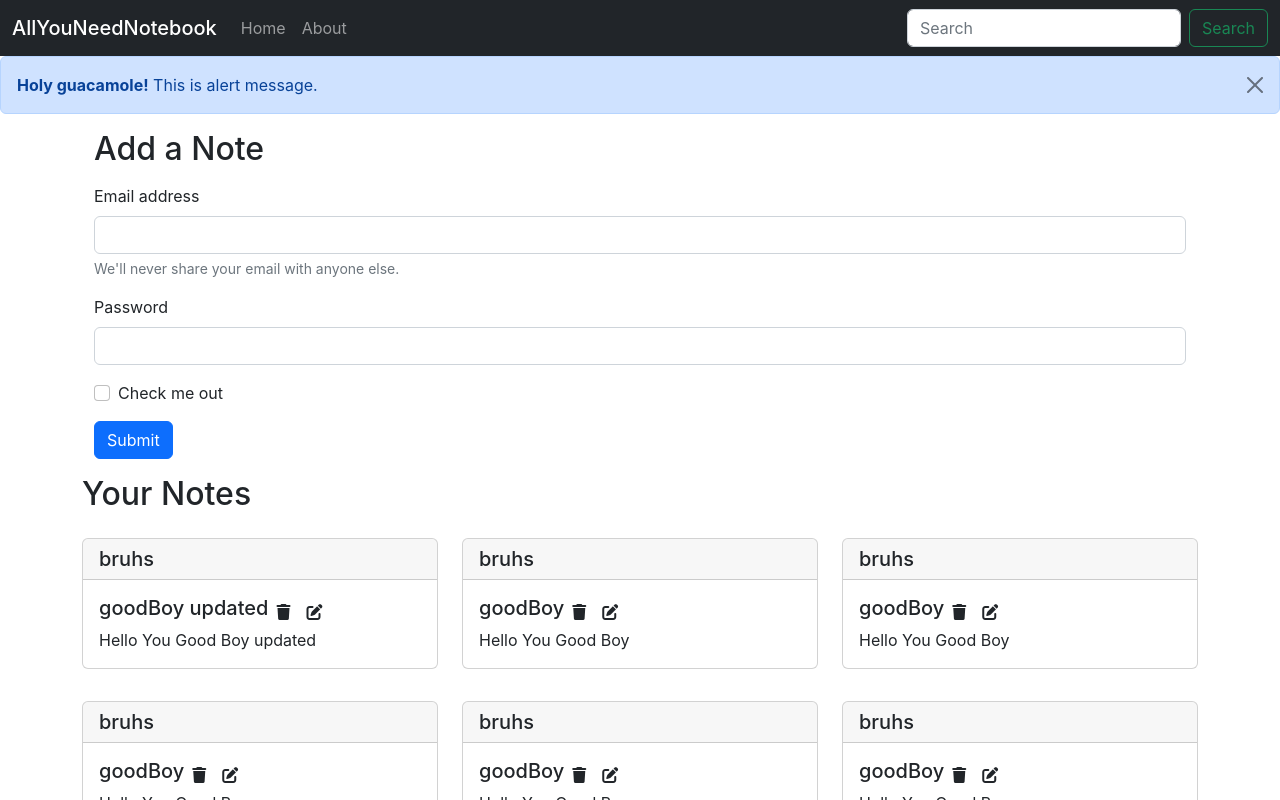
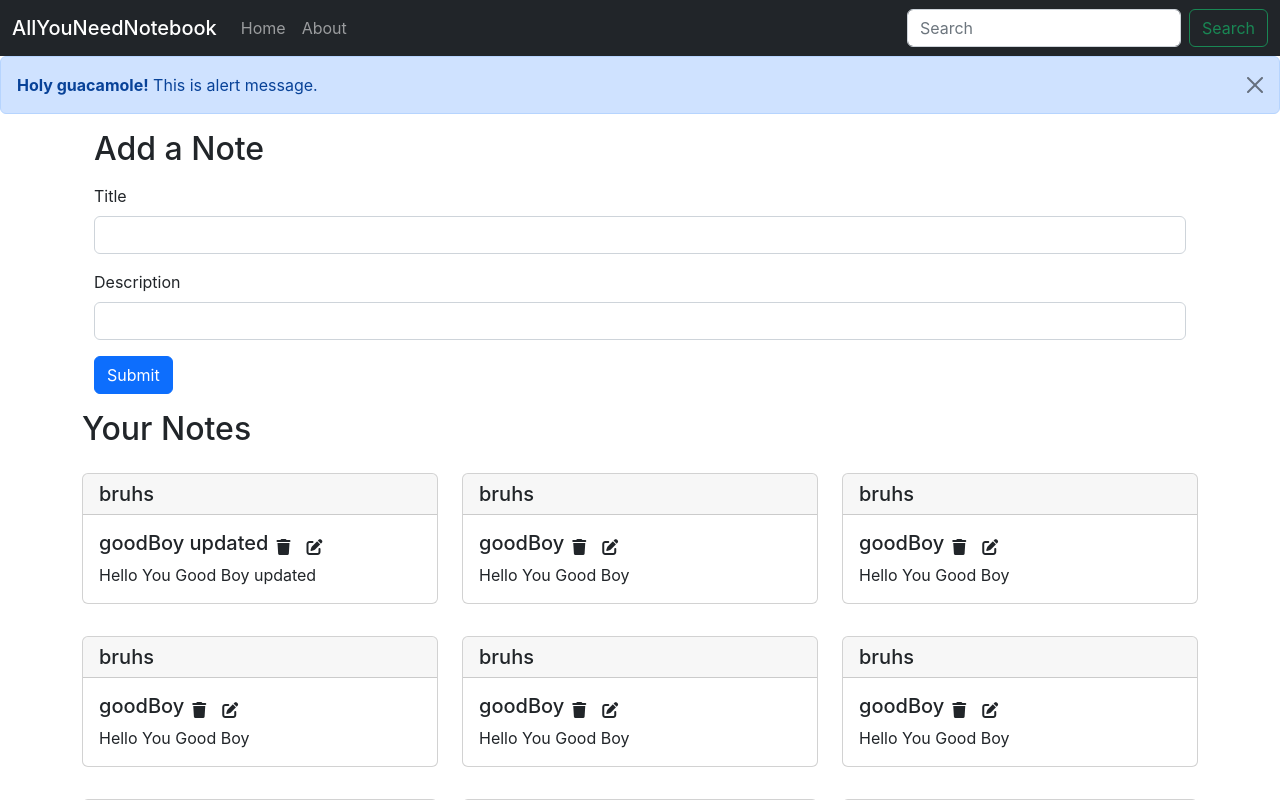
Before and after one commit to Mohammedvaraliya/AllYouNeedNoteBook-ReactApp, a React (Create React App) app: page /#/ in a window 1280 px wide. Shown: the top 800 px of the page. Built offline with nearby package versions, Linux system fonts and the light colour scheme.

Commit message:
created Alert from bootstrap

```diff
--- /dev/null
+++ b/src/components/AddNote.js
@@ -0,0 +1,44 @@
+import React, { useContext, useState } from 'react'
+import noteContext from '../context/notes/noteContext';
+
+const AddNote = () => {
+
+    const context = useContext(noteContext);
+    const { addNote } = context;
+
+    const [note, setNote] = useState({title: "", description: "", tag: "default"})
+
+    const handleClick = (e) => {
+        e.preventDefault();
+        addNote(note.title, note.description, note.tag);
+    }
+
+    const onChange = (e) => {
+        setNote({...note, [e.target.name]: e.target.value})
+    }
+
+  return (
+    <>
+      <div className="container my-3">
+        <h2>Add a Note</h2>
+        <form className='my-3'>
+
+          <div className="mb-3">
+            <label htmlFor="title" className="form-label">Title</label>
+            <input type="text" className="form-control" id="title" name='title' aria-describedby="emailHelp"  onChange={onChange}/>
+          </div>
+
+          <div className="mb-3">
+            <label htmlFor="description" className="form-label">Description</label>
+            <input type="text" className="form-control" id="description" name='description' onChange={onChange}/>
+          </div>
+
+          <button type="submit" className="btn btn-primary" onClick={handleClick}>Submit</button>
+        </form>
+      </div>
+
+    </>
+  )
+}
+
+export default AddNote
--- a/src/components/Home.js
+++ b/src/components/Home.js
@@ -5,28 +5,7 @@
 
   return (
     <>
-      <div className="container my-3">
-        <h2>Add a Note</h2>
-        <form className='my-3'>
-          <div className="mb-3">
-            <label htmlFor="exampleInputEmail1" className="form-label">Email address</label>
-            <input type="email" className="form-control" id="exampleInputEmail1" aria-describedby="emailHelp"/>
-              <div id="emailHelp" className="form-text">We'll never share your email with anyone else.</div>
-          </div>
-          <div className="mb-3">
-            <label htmlFor="exampleInputPassword1" className="form-label">Password</label>
-            <input type="password" className="form-control" id="exampleInputPassword1"/>
-          </div>
-          <div className="mb-3 form-check">
-            <input type="checkbox" className="form-check-input" id="exampleCheck1"/>
-              <label className="form-check-label" htmlFor="exampleCheck1">Check me out</label>
-          </div>
-          <button type="submit" className="btn btn-primary">Submit</button>
-        </form>
-      </div>
-
-      <Notes/>
-
+      <Notes />
     </>
   )
 }
--- a/src/components/Notes.js
+++ b/src/components/Notes.js
@@ -1,14 +1,16 @@
 import React, { useContext } from 'react'
 import noteContext from '../context/notes/noteContext';
+import AddNote from './AddNote';
 import Noteitem from './Noteitem';
 
 const Notes = () => {
 
   const context = useContext(noteContext);
-  const {notes, setNotes} = context;
+  const {notes, addNote} = context;
 
     return (
         <>
+        <AddNote/>
             <div className="row my-3">
                 <h2>Your Notes</h2>
                 {notes.map((note) => {
--- a/src/context/notes/NoteState.js
+++ b/src/context/notes/NoteState.js
@@ -87,10 +87,39 @@
         }
       ]
 
-      const [notes, setNotes] = useState(notesInitial)
+      const [notes, setNotes] = useState(notesInitial);
+
+      // Add a Note
+      const addNote = (title, description, tag) =>{
+        console.log("Adding a new note")
+        // TODO : API call
+        const note = {
+          "_id": "636a48b3793abzzzx51763ff61e07",
+          "user": "635ac7098ee056d874ed8936",
+          "title": title,
+          "description": description,
+          "tag": tag,
+          "date": "2022-11-08T12:16:51.712Z",
+          "__v": 0
+        };
+        setNotes(notes.concat(note));
+
+      }
+
+      // Delete a Note
+      const deleteNote = (id) =>{
+
+      }
+
+      // Edit a Note
+      const editNote = (id) =>{
+
+      }
+
+
 
     return (
-        <NoteContext.Provider value={{notes, setNotes}}>
+        <NoteContext.Provider value={{notes, addNote, deleteNote, editNote}}>
             {props.children}
         </NoteContext.Provider>
     )
```
